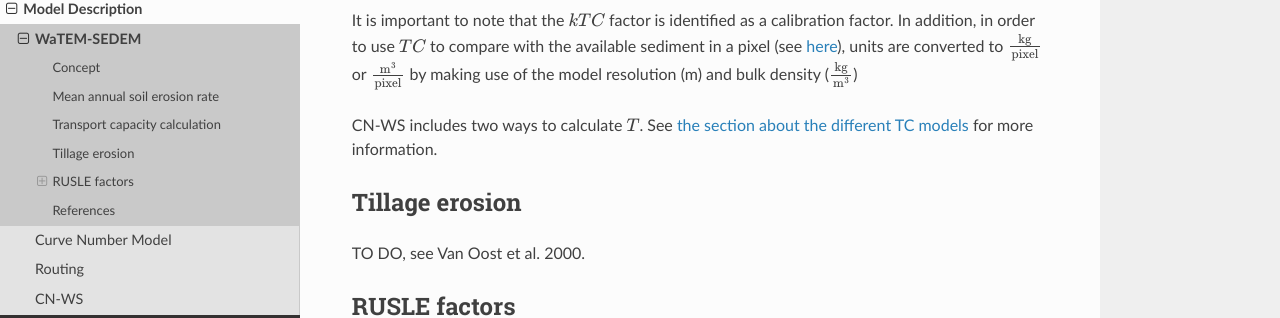
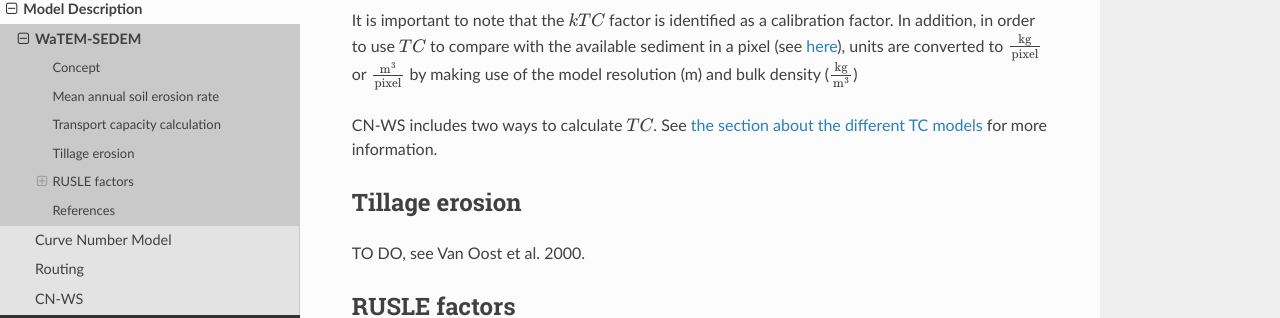
Before and after one commit to watem-sedem/watem-sedem, a Sphinx documentation site: the page built from docs/watem-sedem.rst, in a window 1280 px wide and 900 px high, scrolled down 1416 px. Shown: the part 144-462 px from the top of the window. Built offline with Sphinx 7.4.7 and the Read the Docs theme 2.0.0, drawn with Linux system fonts in a browser that asks for light colours.

Commit message:
corrected typo

```diff
--- a/docs/watem-sedem.rst
+++ b/docs/watem-sedem.rst
@@ -86,7 +86,7 @@ to :math:`\frac{\text{kg}}{\text{pixel}}` or
 :math:`\frac{\text{m}^3}{\text{pixel}}` by making use of the model resolution
 (m) and bulk density (:math:`\frac{\text{kg}}{\text{m}^3}`)
 
-CN-WS includes two ways to calculate :math:`T`. See
+CN-WS includes two ways to calculate :math:`TC`. See
 :ref:`the section about the different TC models <TCmodel>` for more information.
 
 Tillage erosion
```
